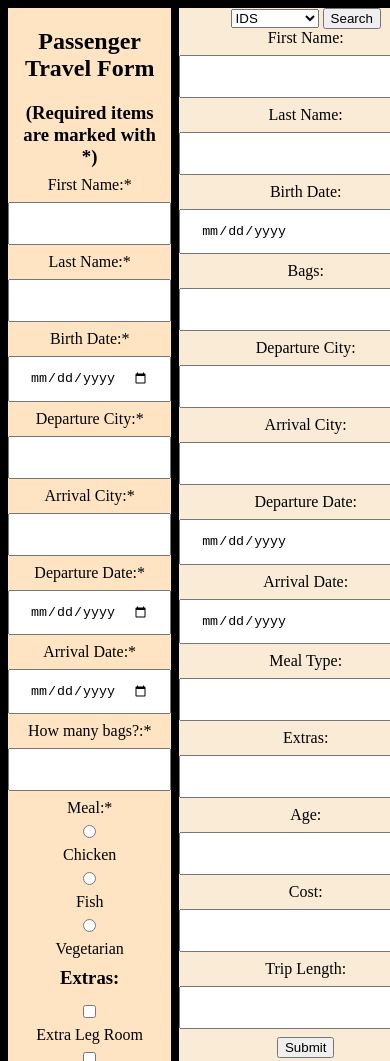
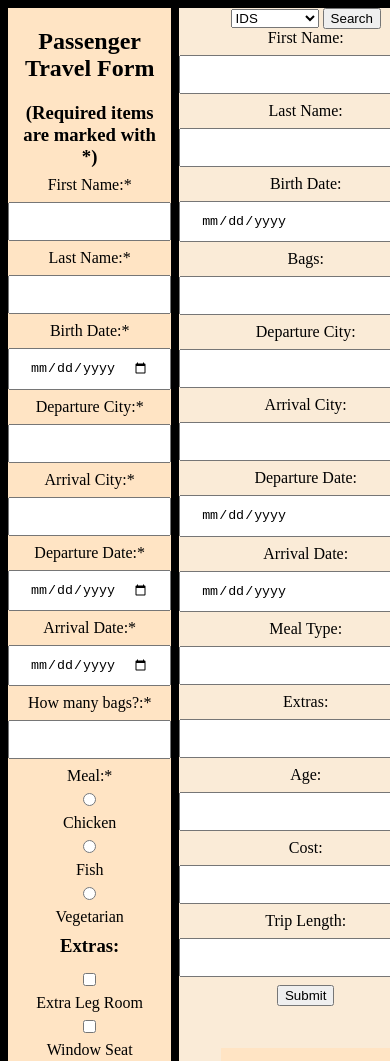
Before and after one commit to MatthewAndresWestMec/Unit-1-Project, a plain HTML site: page index.html in a window 390 px wide. Shown: the top 1061 px of the page. Drawn offline with Linux system fonts and the light colour scheme.

Commit message:
changes to css

```diff
--- a/assignmentupdate.css
+++ b/assignmentupdate.css
@@ -71,7 +71,7 @@ h3{
 @media only screen and (max-width: 600px) {
     input {
       width: 100%;
-      padding: 12px 20px;
+      padding: 10px 20px;
       margin: 8px 0;
       box-sizing: border-box;
     }
```
